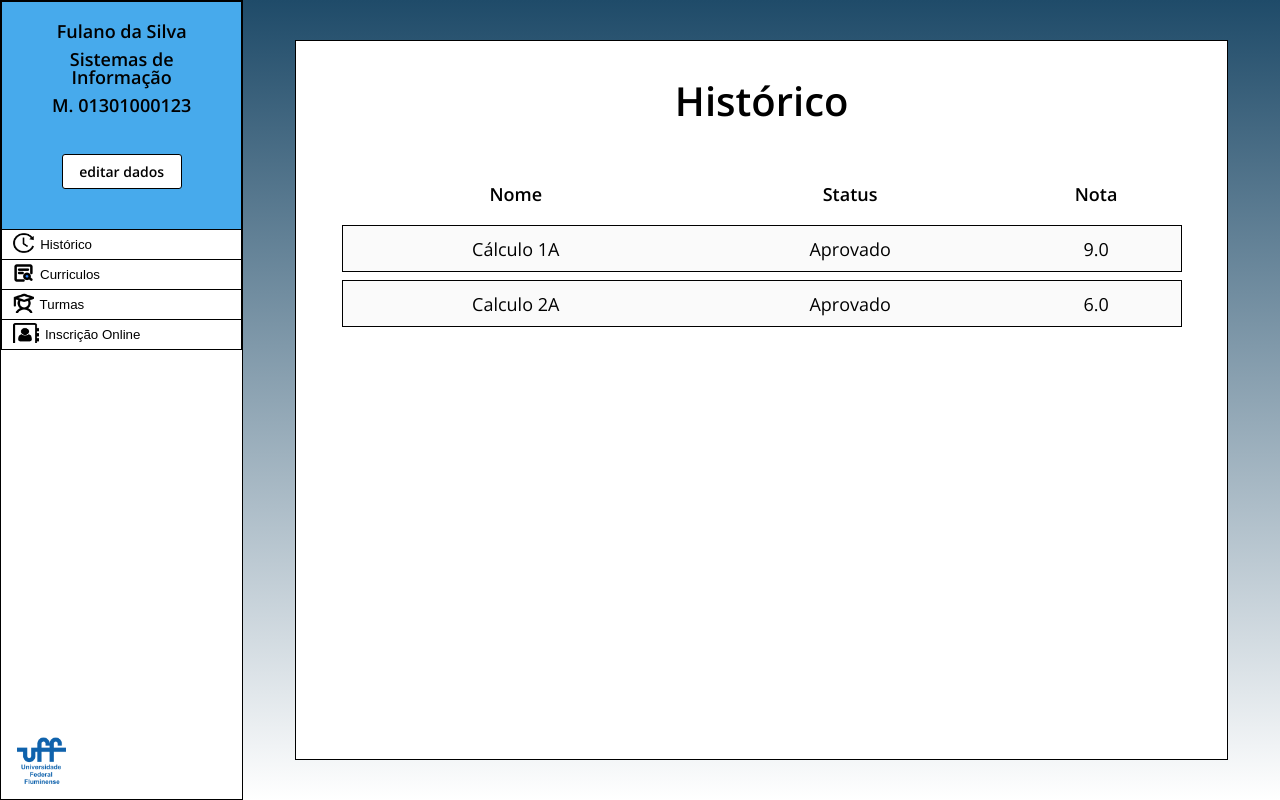
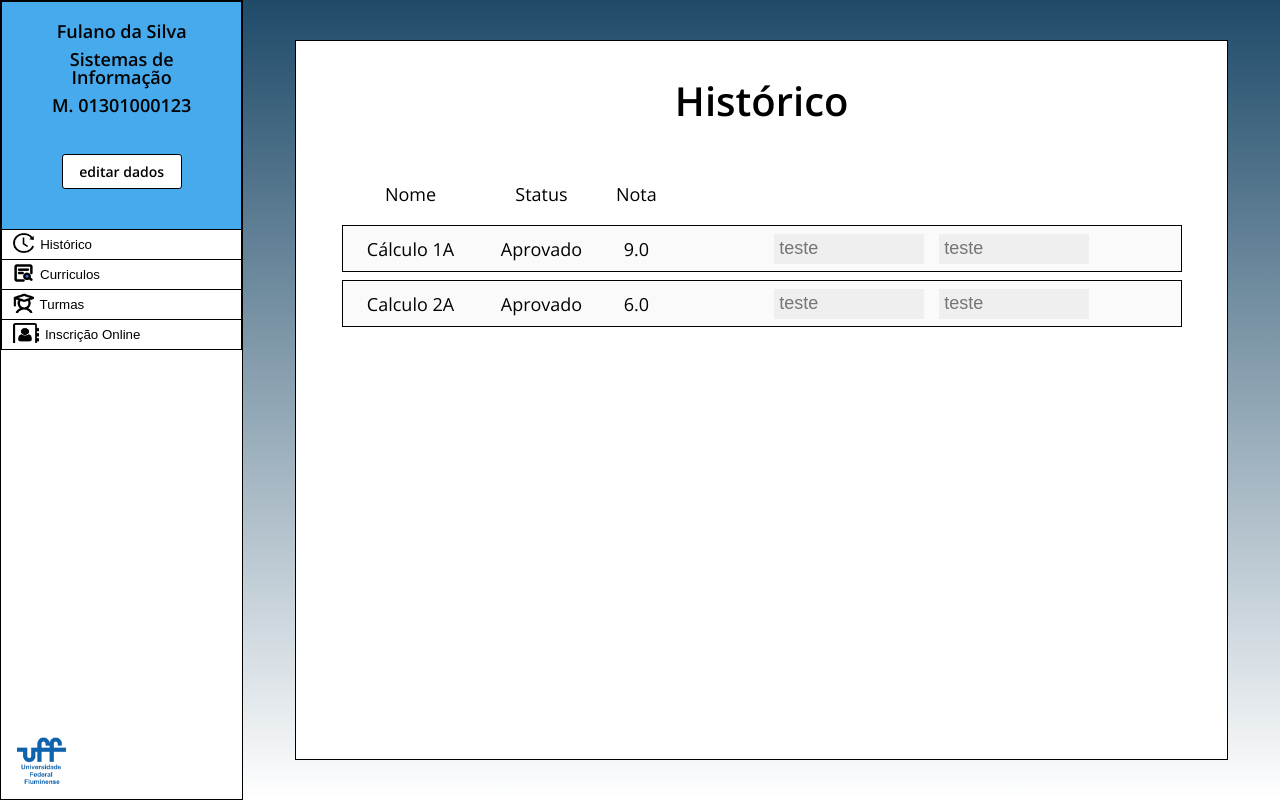
Before and after one commit to gustavo-ferreira03/projeto-iduff-front, a React (Create React App) app: page /history in a window 1280 px wide. Built offline with nearby package versions, Linux system fonts and the light colour scheme; a web font is replaced by a local one.

Commit message:
Adicionado componente TableInput

```diff
--- a/src/components/Form/LoginForm/LoginForm.jsx
+++ b/src/components/Form/LoginForm/LoginForm.jsx
@@ -9,7 +9,7 @@ import {api} from '../../../services/api'
 
 export default function LoginForm() {
   //MUDAR PARA CPF
-  const [user, setUser] = useState({email: "", password: ""})
+  const [user, setUser] = useState({cpf: "", password: ""})
 
   function handleChange(event) {
     //MUDAR PARA CPF
@@ -35,8 +35,7 @@ export default function LoginForm() {
               inputDirection="input--column"
               inputSize="input--medium"
               label="CPF (Somente números)"
-              name="email"
-              // MUDAR PARA NUMBER
+              name="cpf"
               type="text"
             />
             <Input
--- a/src/components/Form/LoginForm/LoginForm.module.css
+++ b/src/components/Form/LoginForm/LoginForm.module.css
@@ -21,7 +21,7 @@
 }
 
 .form h2 {
-    font-weight: 600;
+    font-weight: 400;
     font-size: 24px;
 }
 
--- a/src/components/Table/Table.jsx
+++ b/src/components/Table/Table.jsx
@@ -1,6 +1,6 @@
 import React from 'react'
 import styles from './Table.module.css'
-import TableRow from './TableRows/TableRows'
+import TableRow from './TableRows'
 
 // // Precisa colocar as colunas da tabela
 // const columns = [
--- a/src/components/Table/Table.module.css
+++ b/src/components/Table/Table.module.css
@@ -14,7 +14,6 @@
 
 
 .table th {
-    font-weight: 600;
     text-align: center;
     vertical-align: middle;
 }
--- /dev/null
+++ b/src/components/Table/TableInput/TableInput.jsx
@@ -0,0 +1,11 @@
+import React from 'react'
+import styles from './TableInput.module.css'
+
+export default function TableInput({placeholder, onChange}) {
+  return (
+      <div className={styles.table_input_container}>
+        <input type="number" placeholder={placeholder[0]} className={styles.table_input} onChange={onChange}/>
+        <input type="number" placeholder={placeholder[1]} className={styles.table_input} onChange={onchange}/>
+      </div>
+  )
+}
--- /dev/null
+++ b/src/components/Table/TableInput/TableInput.module.css
@@ -0,0 +1,20 @@
+.table_input {
+    width: 150px;
+    height: 30px;
+    padding: 5px;
+    margin-left: 15px;
+    font-size: 18px;
+    font-weight: 400;
+    background-color: #EFEFEF;
+    color: #C4C4C4;
+    border: none;
+}
+
+.table_input:focus {
+    outline: none;
+}
+
+.table_input::-webkit-inner-spin-button {
+    -webkit-appearance: none;
+    margin: 0;
+}
--- a/src/pages/History/History.jsx
+++ b/src/pages/History/History.jsx
@@ -1,6 +1,7 @@
 import classes from './History.module.css';
 import {Card} from '../../components/Card/Card';
 import Table from '../../components/Table/Table';
+import TableInput from '../../components/Table/TableInput/TableInput';
 
 const columns = [
     "Nome",
@@ -9,12 +10,22 @@ const columns = [
 ]
 
 const data = [
-    ["Cálculo 1A",
-    "Aprovado",
-    "9.0"],
-    ["Calculo 2A",
-    "Aprovado",
-    "6.0"]
+    [
+        "Cálculo 1A",
+        "Aprovado",
+        "9.0",
+        <TableInput
+            placeholder={['teste', 'teste']}
+        />
+    ],
+    [
+        "Calculo 2A",
+        "Aprovado",
+        "6.0",
+        <TableInput
+            placeholder={['teste', 'teste']}
+        />
+    ]
 ]
 
 export function History(){
```
Also changed, not shown: src/components/Table/TableRows.jsx (renamed from src/components/Table/TableRows/TableRows.jsx).
